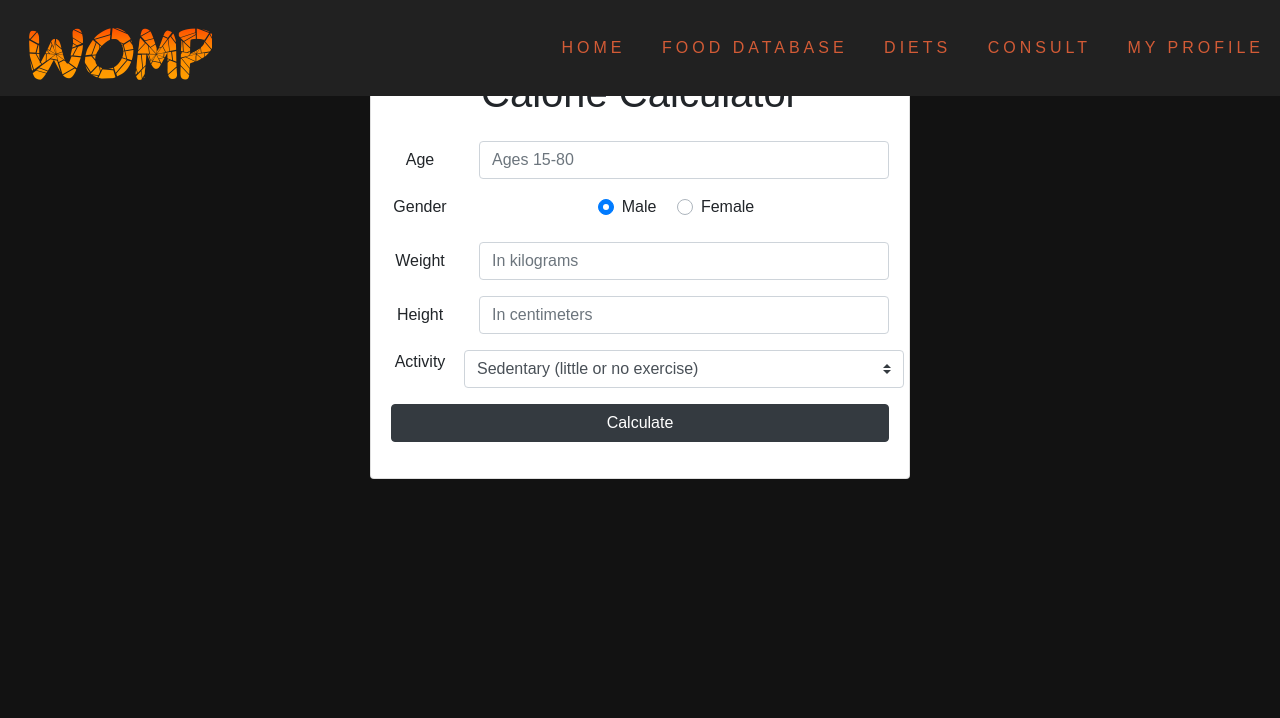
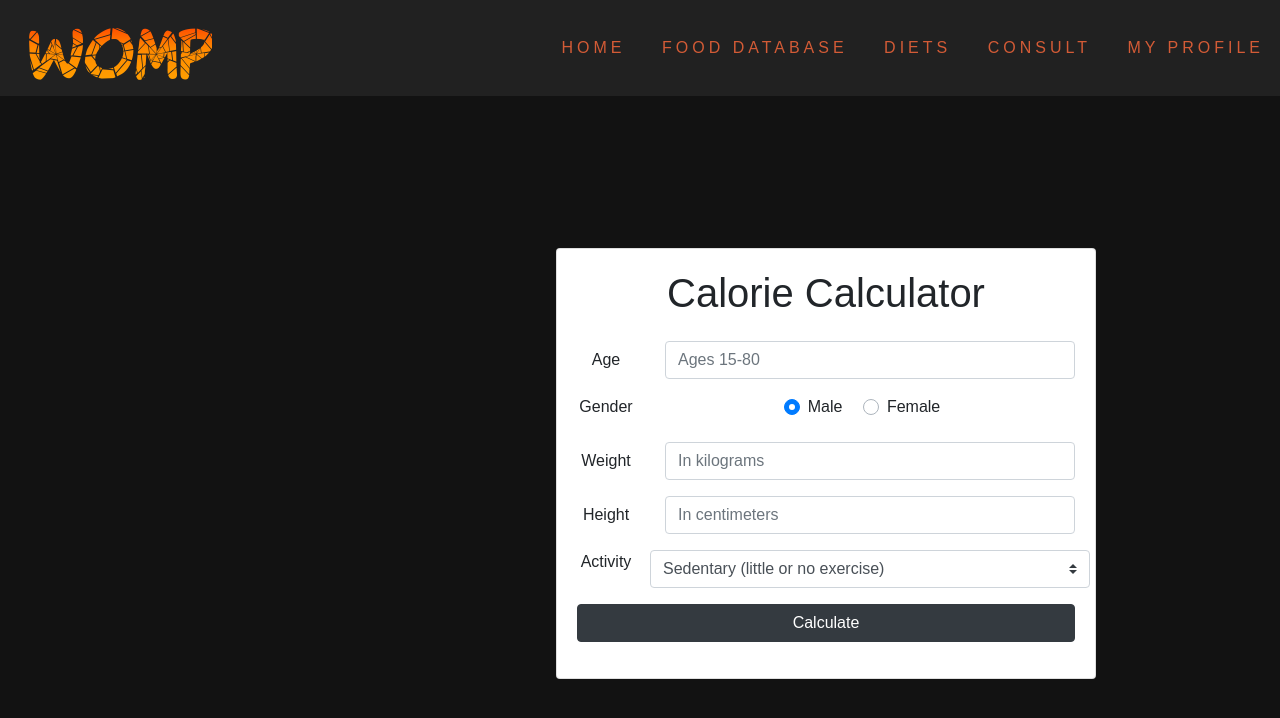
Before and after one commit to nipunrautela/whatsonmyplate, a PHP site: page /diets.php in a window 1280 px wide. Shown: the top 718 px of the page. Run offline with PHP 8.4, Linux system fonts and the light colour scheme.

Commit message:
changes to diets page

```diff
--- a/diets.php
+++ b/diets.php
@@ -24,7 +24,7 @@
   </head>
   <body>
   <?php include './navbar.html'; ?>
-    <div class="container">
+    <div class="container" style="left: 20vw; top: 25vh; position: fixed;">
       <div class="row">
         <div class="col-lg-6 mx-auto">
           <div class="card card-body text-center mt-5">
```
